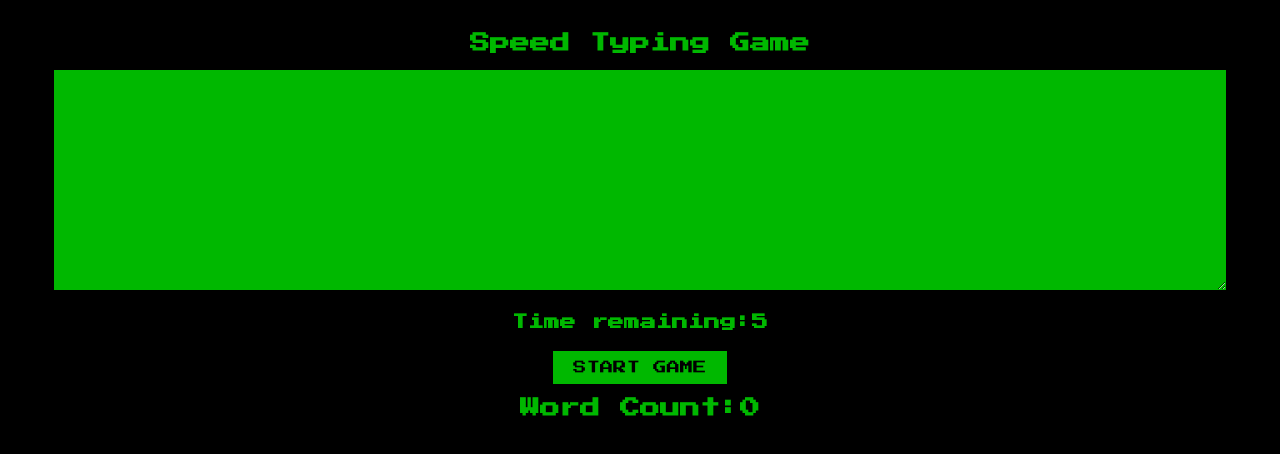
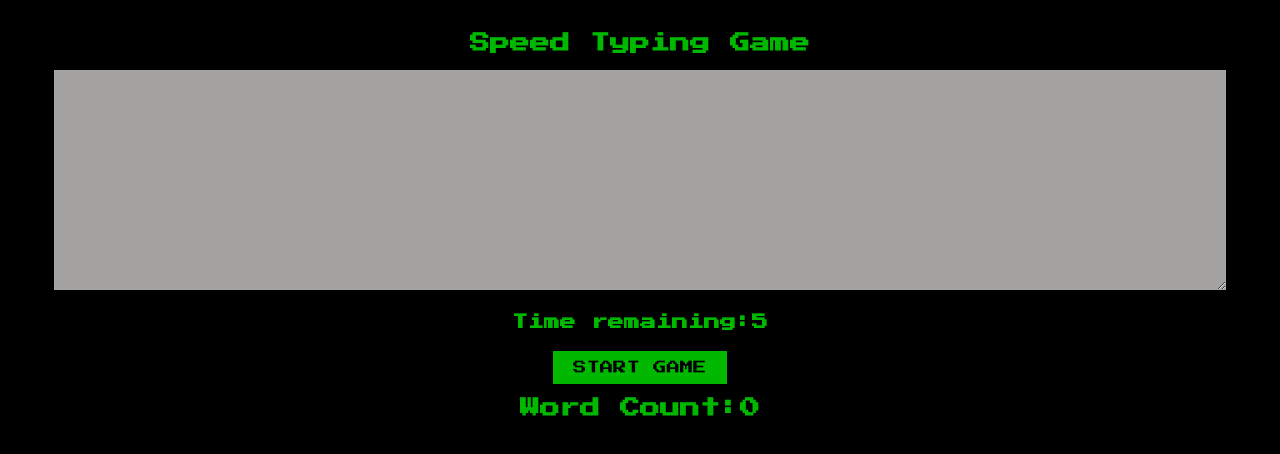
Before and after one commit to EmmaBin/speed_typing_game_in_react, a React (Vite) app: page / in a window 1280 px wide. Shown: the top 454 px of the page. Built offline with nearby package versions, Linux system fonts and the light colour scheme.

Commit message:
disabled the textarea when game is not started, once the game is start, disabled the startGame btn

```diff
--- a/src/App.jsx
+++ b/src/App.jsx
@@ -68,12 +68,13 @@ function App() {
         Speed Typing Game
       </h1>
       <textarea
+        disabled={!startGame}
         onChange = {handleChange}
         value={text}/>
 
 
       <h4>Time remaining:{timeRemaining}</h4>
-      <button onClick = {gameStart}>Start Game</button>
+      <button disabled={startGame} onClick = {gameStart}>Start Game</button>
       <h1>Word Count:{countWords}</h1>
 
 
--- a/src/index.css
+++ b/src/index.css
@@ -38,3 +38,7 @@ textarea {
   background: #00b800;
   padding: 10px;
 }
+
+textarea:disabled {
+  background-color: #a5a2a2;
+}
```
